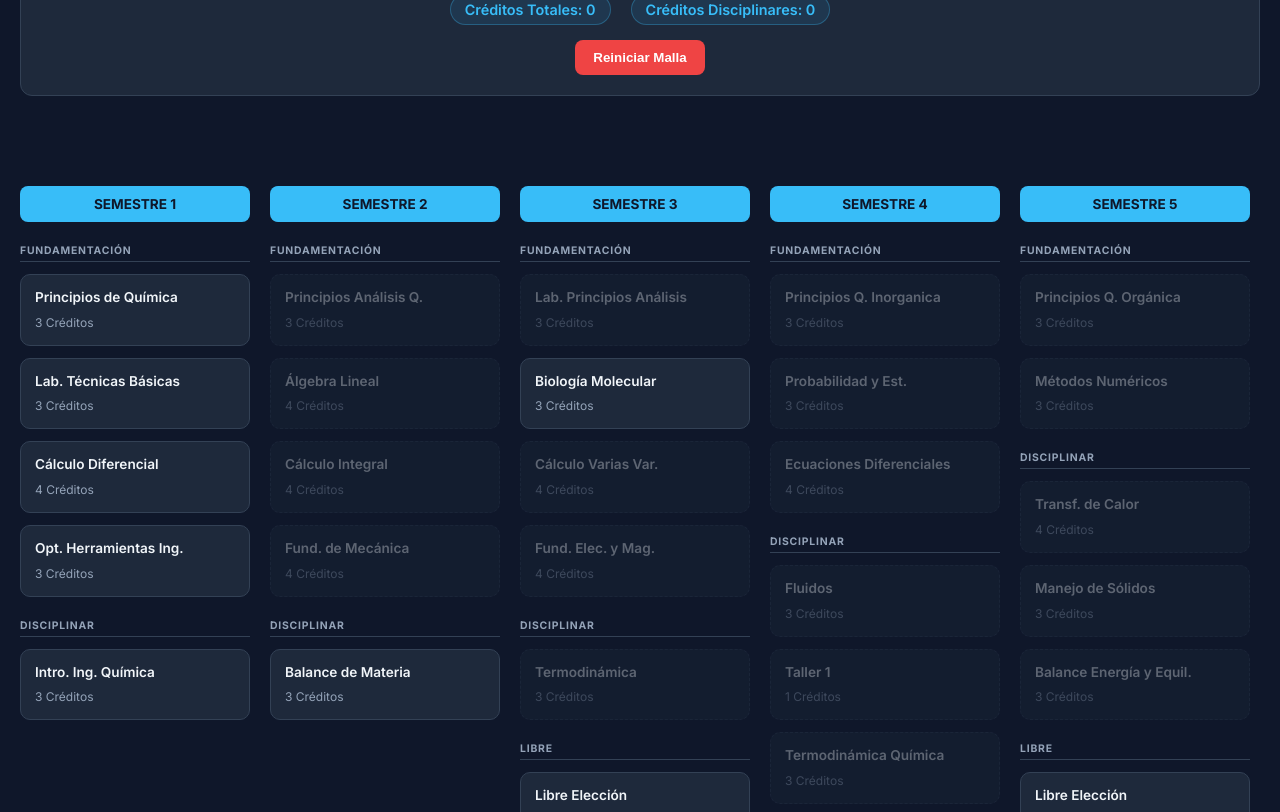
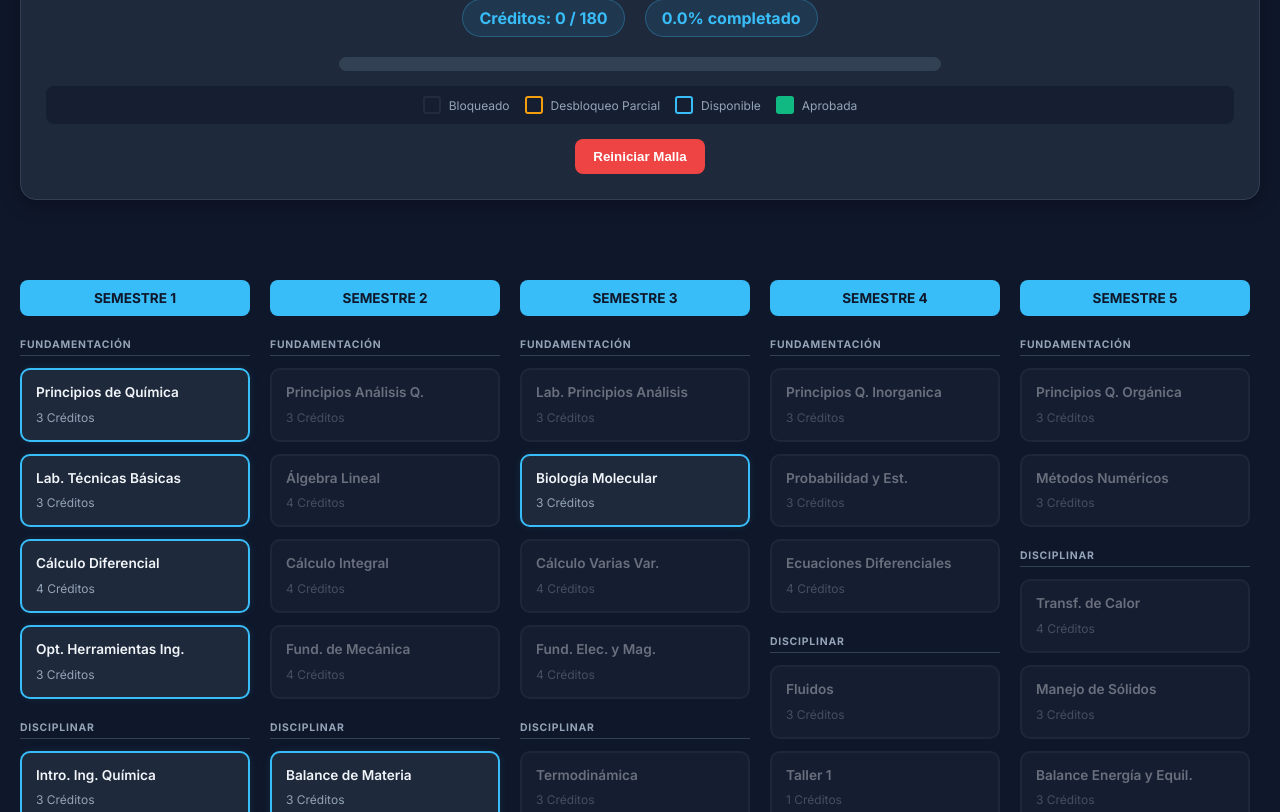
Before and after one commit to Saerling/Malla-ingenieria-quimica, a plain HTML site: page index.html in a window 1280 px wide. Shown: the part 101-913 px from the top of the page. Drawn offline with Linux system fonts and the light colour scheme.

Commit message:
Update index13.html

```diff
--- a/index.html
+++ b/index.html
@@ -3,7 +3,7 @@
 <head>
     <meta charset="UTF-8">
     <meta name="viewport" content="width=device-width, initial-scale=1.0">
-    <title>Malla Curricular Química - Versión Final</title>
+    <title>Malla IQ - Progreso Visual</title>
     <link href="https://fonts.googleapis.com/css2?family=Inter:wght@400;600;700&display=swap" rel="stylesheet">
     <style>
         :root {
@@ -11,6 +11,8 @@
             --surface: #1e293b;
             --primary: #38bdf8;
             --success: #10b981;
+            --warning: #f59e0b;
+            --danger: #ef4444;
             --text: #f1f5f9;
             --text-dim: #94a3b8;
             --border: #334155;
@@ -26,32 +28,78 @@
 
         header {
             max-width: 1200px;
-            margin: 0 auto 30px;
+            margin: 0 auto 20px;
             text-align: center;
             background: var(--surface);
-            padding: 20px;
-            border-radius: 12px;
+            padding: 25px;
+            border-radius: 16px;
             border: 1px solid var(--border);
+            box-shadow: 0 4px 20px rgba(0,0,0,0.3);
         }
 
         .stats {
             display: flex;
             justify-content: center;
             gap: 20px;
-            margin: 15px 0;
+            margin-bottom: 20px;
         }
 
         .stat-badge {
             background: rgba(56, 189, 248, 0.1);
             color: var(--primary);
-            padding: 6px 14px;
+            padding: 8px 16px;
             border-radius: 20px;
             border: 1px solid rgba(56, 189, 248, 0.3);
-            font-size: 0.9rem;
-            font-weight: 600;
+            font-size: 1rem;
+            font-weight: 700;
         }
 
-        /* Ajuste de overflow solicitado para evitar cortes en tooltips/botones */
+        /* BARRA DE PROGRESO */
+        .progress-container {
+            width: 100%;
+            max-width: 600px;
+            background: #334155;
+            height: 12px;
+            border-radius: 10px;
+            margin: 0 auto 10px;
+            overflow: hidden;
+            border: 1px solid var(--border);
+        }
+
+        .progress-bar {
+            height: 100%;
+            width: 0%;
+            background: linear-gradient(90deg, var(--primary), var(--success));
+            transition: width 0.5s ease-out;
+            border-radius: 10px;
+        }
+
+        .leyenda {
+            display: flex;
+            justify-content: center;
+            flex-wrap: wrap;
+            gap: 15px;
+            padding: 10px;
+            background: rgba(15, 23, 42, 0.5);
+            border-radius: 8px;
+            margin-top: 15px;
+        }
+
+        .leyenda-item {
+            display: flex;
+            align-items: center;
+            gap: 8px;
+            font-size: 0.75rem;
+            color: var(--text-dim);
+        }
+
+        .color-box {
+            width: 14px;
+            height: 14px;
+            border-radius: 3px;
+            border: 2px solid transparent;
+        }
+
         .malla-wrapper {
             display: flex;
             gap: 20px;
@@ -93,7 +141,7 @@
 
         .materia {
             background: var(--surface);
-            border: 1px solid var(--border);
+            border: 2px solid var(--border);
             padding: 14px;
             border-radius: 10px;
             cursor: pointer;
@@ -101,32 +149,23 @@
             position: relative;
         }
 
-        .materia:hover:not(.locked) {
+        .status-locked-total { border-color: #334155; opacity: 0.4; }
+        .status-locked-partial { border-color: var(--warning); background: rgba(245, 158, 11, 0.05); }
+        .status-ready { border-color: var(--primary); box-shadow: 0 0 10px rgba(56, 189, 248, 0.1); }
+        .approved { background: var(--success) !important; border-color: #059669 !important; color: white; opacity: 1 !important; }
+
+        .materia:hover:not(.status-locked-total):not(.status-locked-partial) {
             transform: translateY(-4px);
-            border-color: var(--primary);
             box-shadow: 0 10px 15px -3px rgba(0, 0, 0, 0.4);
-        }
-
-        .materia.approved {
-            background: var(--success);
-            border-color: #059669;
-            color: white;
-        }
-
-        .materia.locked {
-            opacity: 0.35;
-            cursor: not-allowed;
-            border-style: dashed;
         }
 
         .m-name { font-size: 0.85rem; font-weight: 600; display: block; margin-bottom: 4px; line-height: 1.3; }
         .m-cred { font-size: 0.75rem; color: var(--text-dim); }
-        .approved .m-cred { color: rgba(255,255,255,0.8); }
 
         .tooltip {
             visibility: hidden;
             width: 190px;
-            background: #ef4444;
+            background: #0f172a;
             color: white;
             text-align: center;
             border-radius: 6px;
@@ -137,38 +176,47 @@
             left: 50%;
             transform: translateX(-50%);
             font-size: 0.7rem;
-            box-shadow: 0 4px 12px rgba(0,0,0,0.5);
+            border: 1px solid var(--border);
             opacity: 0;
             transition: opacity 0.2s;
             pointer-events: none;
         }
 
-        .materia.locked:hover .tooltip {
-            visibility: visible;
-            opacity: 1;
-        }
+        .materia:hover .tooltip { visibility: visible; opacity: 1; }
 
         .btn-reset {
-            background: #ef4444;
+            background: var(--danger);
             color: white;
             border: none;
             padding: 10px 18px;
             border-radius: 8px;
             cursor: pointer;
             font-weight: 600;
-            transition: 0.2s;
+            margin-top: 15px;
         }
-        .btn-reset:hover { background: #dc2626; }
     </style>
 </head>
 <body>
 
 <header>
-    <h1 style="margin:0">Malla Curricular Interactiva - IQ</h1>
+    <h1 style="margin:0 0 15px">Malla Curricular IQ</h1>
+
     <div class="stats">
-        <div class="stat-badge" id="total-c">Créditos Totales: 0</div>
-        <div class="stat-badge" id="disc-c">Créditos Disciplinares: 0</div>
+        <div class="stat-badge" id="total-c">Créditos: 0 / 180</div>
+        <div class="stat-badge" id="perc-c">0% completado</div>
     </div>
+
+    <div class="progress-container">
+        <div class="progress-bar" id="p-bar"></div>
+    </div>
+
+    <div class="leyenda">
+        <div class="leyenda-item"><div class="color-box" style="border-color: #334155; opacity: 0.4;"></div> Bloqueado</div>
+        <div class="leyenda-item"><div class="color-box" style="border-color: var(--warning);"></div> Desbloqueo Parcial</div>
+        <div class="leyenda-item"><div class="color-box" style="border-color: var(--primary);"></div> Disponible</div>
+        <div class="leyenda-item"><div class="color-box" style="background: var(--success);"></div> Aprobada</div>
+    </div>
+
     <button class="btn-reset" onclick="reset()">Reiniciar Malla</button>
 </header>
 
@@ -255,7 +303,7 @@
         ]}
     ];
 
-    let approved = JSON.parse(localStorage.getItem('iq_save_final_v5')) || [];
+    let approved = JSON.parse(localStorage.getItem('malla_iq_final_bar')) || [];
 
     function getMatInfo(id) {
         for(let s of data) {
@@ -274,49 +322,59 @@
                 if(m.cat === "Disciplinar") d += m.c;
             }
         });
-        return { total: t, disc: d };
+        let perc = Math.min((t * (100 / 180)), 100).toFixed(1);
+        return { total: t, disc: d, percentage: perc };
     }
 
-    function checkStatus(materiaId) {
+    function checkProgress(materiaId) {
         const m = getMatInfo(materiaId);
+        if (!m.r || m.r.length === 0) return { status: 'ready', missing: [] };
         const stats = getStats();
-        let missing = [];
+        let met = 0;
+        let missingNames = [];
 
         m.r.forEach(req => {
-            if(req === "CRED_108") { if(stats.total < 108) missing.push("108 créditos totales"); }
-            else if(req === "DISC_53") { if(stats.disc < 53) missing.push("53 créditos disc."); }
-            else if(req === "DISC_60") { if(stats.disc < 60) missing.push("60 créditos disc."); }
-            else if(!approved.includes(req)) {
-                const reqMat = getMatInfo(req);
-                missing.push(reqMat ? reqMat.n : req);
+            let ok = false;
+            if(req === "CRED_108") ok = stats.total >= 108;
+            else if(req === "DISC_53") ok = stats.disc >= 53;
+            else if(req === "DISC_60") ok = stats.disc >= 60;
+            else ok = approved.includes(req);
+            if (ok) met++;
+            else {
+                const rM = getMatInfo(req);
+                missingNames.push(rM ? rM.n : req);
             }
         });
-        return { isLocked: missing.length > 0, missing };
+
+        if (met === m.r.length) return { status: 'ready', missing: [] };
+        if (met > 0) return { status: 'partial', missing: missingNames };
+        return { status: 'locked', missing: missingNames };
     }
 
     function toggle(id) {
-        const { isLocked } = checkStatus(id);
+        const prog = checkProgress(id);
         if(approved.includes(id)) {
             approved = approved.filter(x => x !== id);
-        } else if(!isLocked) {
+        } else if(prog.status === 'ready') {
             approved.push(id);
         }
-        localStorage.setItem('iq_save_final_v5', JSON.stringify(approved));
+        localStorage.setItem('malla_iq_final_bar', JSON.stringify(approved));
         render();
     }
 
     function render() {
         const grid = document.getElementById('grid');
         const stats = getStats();
-        document.getElementById('total-c').innerText = `Créditos Totales: ${stats.total}`;
-        document.getElementById('disc-c').innerText = `Créditos Disciplinares: ${stats.disc}`;
+
+        document.getElementById('total-c').innerText = `Créditos: ${stats.total} / 180`;
+        document.getElementById('perc-c').innerText = `${stats.percentage}% completado`;
+        document.getElementById('p-bar').style.width = `${stats.percentage}%`;
 
         grid.innerHTML = '';
 
         data.forEach(semestre => {
             const col = document.createElement('div');
             col.className = 'semestre-col';
-
             const head = document.createElement('div');
             head.className = 'sem-header';
             head.textContent = `Semestre ${semestre.sem}`;
@@ -324,28 +382,32 @@
 
             let lastCat = "";
             semestre.mat.forEach(m => {
-                // SOLUCIÓN CORRECTA: Usar createElement para categorías
                 if(m.cat !== lastCat) {
-                    const catTag = document.createElement('div');
-                    catTag.className = 'cat-tag';
-                    catTag.textContent = m.cat;
-                    col.appendChild(catTag);
+                    const tag = document.createElement('div');
+                    tag.className = 'cat-tag';
+                    tag.textContent = m.cat;
+                    col.appendChild(tag);
                     lastCat = m.cat;
                 }
 
-                const { isLocked, missing } = checkStatus(m.id);
-                const isApproved = approved.includes(m.id);
+                const prog = checkProgress(m.id);
+                const isApp = approved.includes(m.id);
+                const card = document.createElement('div');
 
-                const card = document.createElement('div');
-                card.className = `materia ${isApproved ? 'approved' : ''} ${(isLocked && !isApproved) ? 'locked' : ''}`;
+                let sClass = isApp ? 'approved' :
+                            (prog.status === 'ready' ? 'status-ready' :
+                            (prog.status === 'partial' ? 'status-locked-partial' : 'status-locked-total'));
 
-                // Ahora el evento click se mantiene porque el nodo no se destruye
+                card.className = `materia ${sClass}`;
                 card.onclick = () => toggle(m.id);
+
+                const tipTxt = isApp ? "Completada" :
+                               (prog.status === 'ready' ? "Disponible" : "Falta: " + prog.missing.join(", "));
 
                 card.innerHTML = `
                     <span class="m-name">${m.n}</span>
                     <span class="m-cred">${m.c} Créditos</span>
-                    ${(isLocked && !isApproved) ? `<div class="tooltip">Falta: ${missing.join(", ")}</div>` : ''}
+                    <div class="tooltip">${tipTxt}</div>
                 `;
                 col.appendChild(card);
             });
@@ -354,9 +416,9 @@
     }
 
     function reset() {
-        if(confirm("¿Eliminar todo el progreso?")) {
+        if(confirm("¿Seguro que quieres borrar todo el progreso?")) {
             approved = [];
-            localStorage.removeItem('iq_save_final_v5');
+            localStorage.removeItem('malla_iq_final_bar');
             render();
         }
     }
```
